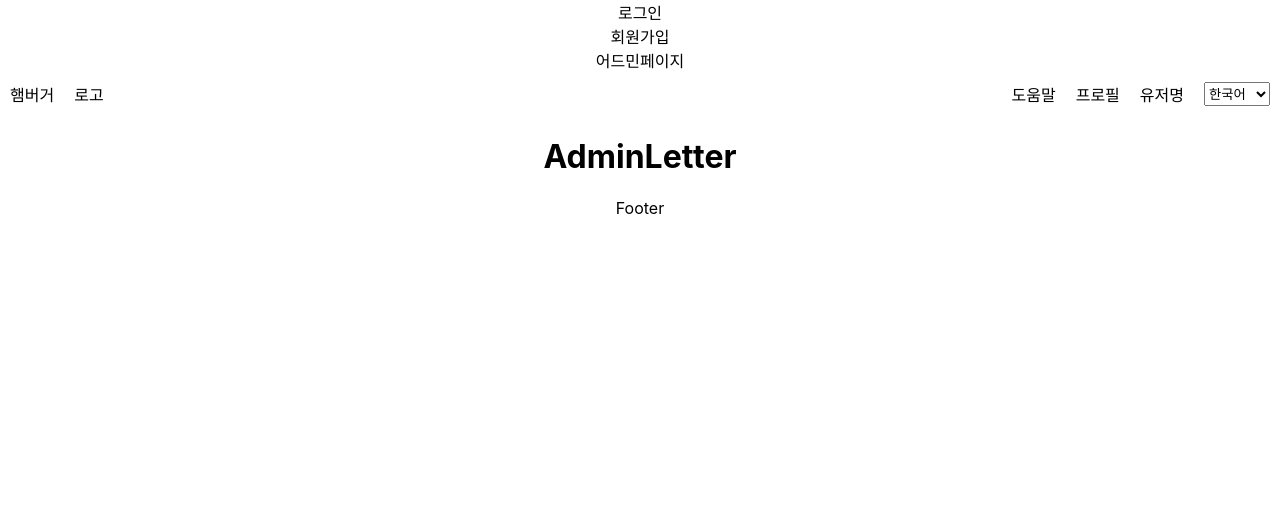
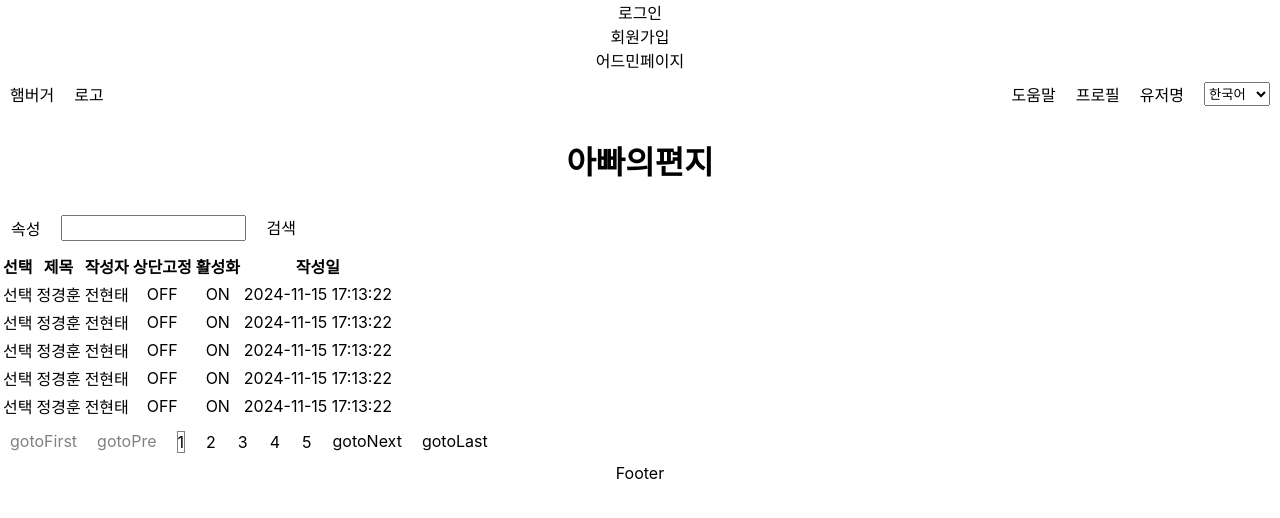
Before and after one commit to Abba-Zone/eabbashop_web, a React (Create React App) app in the folder frontend/: page /admin/board/letter in a window 1280 px wide. Shown: the top 518 px of the page. Built offline with nearby package versions, Linux system fonts and the light colour scheme.

Commit message:
🚀FEAT: Apply BoardListComponents To LetterListPage

```diff
--- a/frontend/src/pages/admin/AdminLetter.tsx
+++ b/frontend/src/pages/admin/AdminLetter.tsx
@@ -1,9 +1,64 @@
-import React from 'react';
+import React, { useCallback, useEffect, useState } from 'react';
+import { getBoardList_s } from '../../services/board';
+import { AdminBoardList, BottomButton, SearchSet } from '../../components';
 
 const AdminLetter: React.FC = () => {
+  const [letters, setLetters] = useState<board[]>([]);
+  const [pageNo, setPageNo] = useState<number>(1);
+  const [pageSize, setPageSize] = useState<number>(10);
+  const [lastPage, setLastPage] = useState<number>(1);
+  const [filter, setFilter] = useState<number>(1);
+  const [filterValue, setFilterValue] = useState<string>("");
+  const [sort, setSort] = useState<string>("createdDateTime");
+  const [sortValue, setSortValue] = useState<string>("DESC");
+  const selectList: { select: string, selectName: string, selectType:string, itemList:string[]}[] =
+  [
+    {selectName:"제목", select:'title', selectType:'text', itemList:[]},
+    {selectName:"이름", select:'name', selectType:'text', itemList:[]},
+    {selectName:"상단고정", select:'topYN', selectType:'select', itemList:['ON', 'OFF']},
+    {selectName:"활성화", select:'showYN', selectType:'select', itemList:['ON', 'OFF']},
+    {selectName:"작성일", select:'createdDateTime', selectType:'date', itemList:[]},
+  ];
+
+  const getNoticeList = useCallback (async () => {
+    try {
+      const totalAndBoardList : boardList = await getBoardList_s(pageNo, pageSize, filter, filterValue, sort, sortValue, 200);
+      setLetters(totalAndBoardList.boards);
+      setLastPage(totalAndBoardList.totalBoard === 0? 1:Math.floor((totalAndBoardList.totalBoard - 1)/pageSize) + 1);
+    } catch (error) {
+      console.error('Error fetching notice list:', error);
+    }
+},[pageNo, pageSize, filter, filterValue, sort, sortValue]);
+
+  const changePage = (move:number) =>{
+      setPageNo(move);
+  }
+  const changeSort = (sortName:string) => {
+    if (sortName === sort){
+      if(sortValue ==='ASC')
+        setSortValue('DESC')
+      else
+      setSortValue('ASC')
+    } else {
+      setSort(sortName);
+      setSortValue('ASC');
+    }
+  }
+  const changeFilter = (key:number, value:string) =>{
+    setFilter(key);
+    setFilterValue(value);
+  }
+
+  useEffect(() => {
+    getNoticeList(); // 비동기 함수 호출
+  }, [getNoticeList]);
+
   return (
     <div>
-      <h1>AdminLetter</h1>
+      <h1>아빠의편지</h1>
+      <SearchSet selectList={selectList} searchClick={changeFilter}></SearchSet>
+      <AdminBoardList boards={letters}  changeSort={changeSort}></AdminBoardList>
+      <BottomButton lastPage={lastPage} nowPage={pageNo} changePage={changePage}></BottomButton>
     </div>
   );
 };
```
